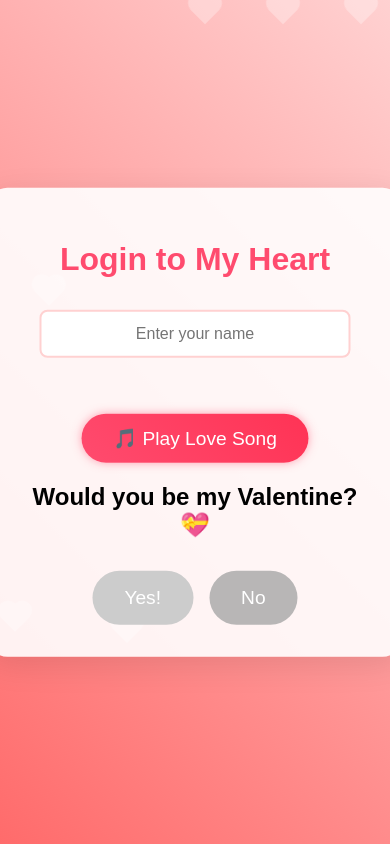
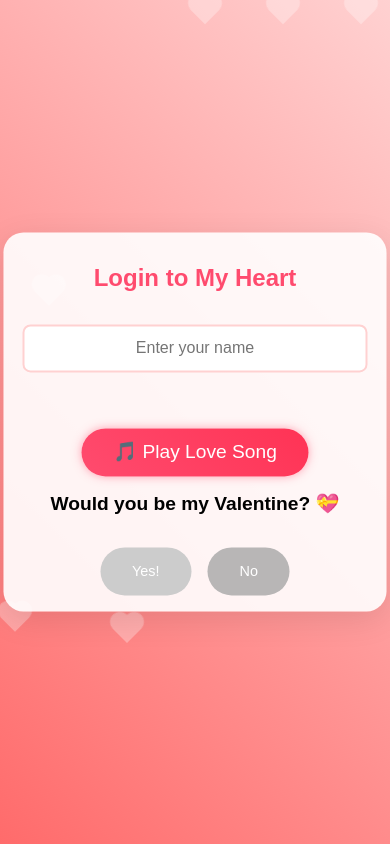
Before and after one commit to makebelief/valentine_site, a plain HTML site: page index.html in a window 390 px wide. Drawn offline with nearby package versions, Linux system fonts and the light colour scheme.

Commit message:
Update index.html
refactor: added screen responsiveness feature for you website

```diff
--- a/index.html
+++ b/index.html
@@ -48,7 +48,7 @@
             border-radius: 20px;
             box-shadow: 0 8px 32px rgba(0, 0, 0, 0.1);
             text-align: center;
-            max-width: 400px;
+            max-width: 90%; /* Adjusted for responsiveness */
             width: 90%;
             position: absolute;
             top: 50%;
@@ -102,7 +102,11 @@
         h1 {
             color: #ff4b6e;
             margin-bottom: 2rem;
-            font-size: 2rem;
+            font-size: 2.5rem; /* Adjusted for larger screens */
+        }
+
+        h2 {
+            font-size: 1.8rem; /* Adjusted for larger screens */
         }
 
         .login-form {
@@ -258,7 +262,7 @@
         }
 
         .gif-container img {
-            max-width: 100%;
+            max-width: 100%; /* Ensure images are responsive */
             height: auto;
             border-radius: 20px;
             box-shadow: 0 8px 32px rgba(0, 0, 0, 0.1);
@@ -323,6 +327,55 @@
         #appreciationPage p {
             font-size: 1.2rem;
             color: #333;
+        }
+
+        /* Media Queries for Responsiveness */
+        @media (max-width: 768px) {
+            h1 {
+                font-size: 2rem; /* Smaller font size for tablets */
+            }
+
+            h2 {
+                font-size: 1.5rem; /* Smaller font size for tablets */
+            }
+
+            .container {
+                padding: 1.5rem; /* Reduced padding for smaller screens */
+            }
+
+            input {
+                width: 90%; /* Full width on smaller screens */
+            }
+
+            .btn {
+                font-size: 1rem; /* Smaller button text */
+            }
+        }
+
+        @media (max-width: 480px) {
+            h1 {
+                font-size: 1.5rem; /* Smaller font size for mobile */
+            }
+
+            h2 {
+                font-size: 1.2rem; /* Smaller font size for mobile */
+            }
+
+            .container {
+                padding: 1rem; /* Further reduced padding for mobile */
+            }
+
+            .btn {
+                font-size: 0.9rem; /* Even smaller button text */
+            }
+
+            .romantic-message h1 {
+                font-size: 2rem; /* Adjusted for mobile */
+            }
+
+            .romantic-message p {
+                font-size: 1rem; /* Adjusted for mobile */
+            }
         }
     </style>
 </head>
```
